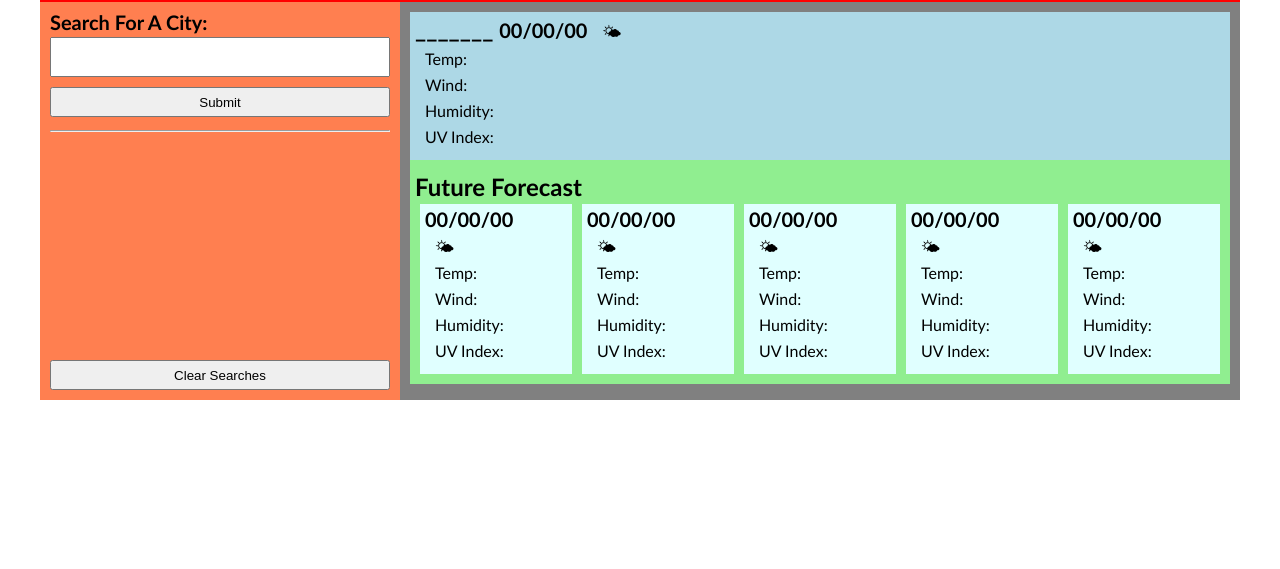
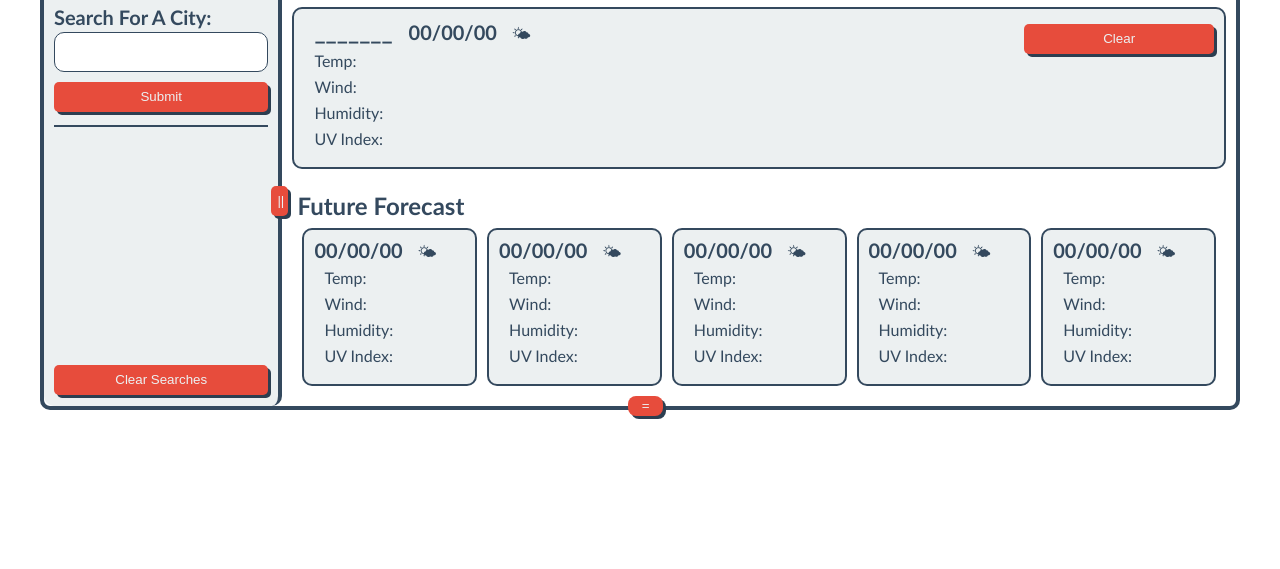
Before and after one commit to th19776675/week06-homework, a plain HTML site: page index.html in a window 1280 px wide. Shown: the part 231-800 px from the top of the page. Drawn offline with Linux system fonts and the light colour scheme.

Commit message:
Finalise Styling + Extra JS Functionality

```diff
--- a/assets/css/styles.css
+++ b/assets/css/styles.css
@@ -1,20 +1,32 @@
+/* Declare Variables */
+:root {
+    --main: #34495E;
+    --bg: #ECF0F1;
+    --accent: #E74C3C;
+    --accent2:#2C3E50;
+}
+
+
 /* Element Selectors */
 
 body {
     font-family:'Trebuchet MS', 'Lucida Sans Unicode', 'Lucida Grande', 'Lucida Sans', Arial, sans-serif;
     font-size: 1rem;
+    /* background: var(--bg); */
+    color: var(--main)
 }
 
 header {
-    background: red;
+    background: var(--main);
     padding: 20px;
-    border-radius: 20px 20px 0 0;
+    border-radius: 5px 5px 0 0;
 }
 
 h1 {
     text-align: center;
     font-size: 150%;
     font-weight: bold;
+    color: var(--bg)
 }
 
 h2 {
@@ -31,6 +43,7 @@ h3{
 
 hr {
     width: 100%;
+    border: solid 1px var(--main)
 }
 
 input, button {
@@ -43,6 +56,11 @@ p {
     margin: 10px;
 }
 
+span {
+    color: var(--bg);
+    padding: 0 10px;
+    border-radius: 5px;
+}
 
 /* ID Selectors */
 
@@ -57,36 +75,59 @@ p {
 
 #inner-wrapper {
     width: 1200px;
-    background: green;
-    border-radius: 20px 20px 0 0;
+    background: rgb(255, 255, 255);
+    border: solid var(--main) 4px;
+    border-radius: 10px;
+    position: absolute;
 }
+
 
 #container {
     display: flex;
     width: 100%;
     flex-direction: row;
+
 }
 
 #city-search {
-    width: 30%;
+    width: 20%;
     padding: 10px;
-    background: coral;
+    border-radius: 0 0 10px 10px;
+    background: var(--bg);
+    border-right: solid 4px var(--main);
+    position: relative;
 }
 
 #city-results {
-    width: 70%;
+    width: 80%;
     padding: 10px;
-    background: grey;
+    border-radius: 0 0 10px 0;
 }
 
 #main-forecast {
-    background: lightblue;
+    padding: 10px;
+    border: 2px solid var(--main);
+    border-radius: 10px;
+    background-color: var(--bg);
+    display: flex;
+}
+
+#main-info{
+    width: 400%;
+}
+
+#main-info h2{
+    border-radius: 5px;
+    padding: 0 10px;
+}
+
+#future-forecast {
     padding: 5px;
 }
 
-#future-forecast {
-    background: lightgreen;
-    padding: 5px;
+#future-forecast h2 {
+    padding-bottom: 5px;
+    margin-top: 20px;
 }
 
 #forecast-row {
@@ -95,8 +136,20 @@ p {
 }
 
 #saved-searches {
-    height: 210px;
+    height: 220px;
     overflow-y: auto;
+}
+
+#saved-searches button {
+    background: var(--bg);
+    border: 1px dashed var(--main);
+    border-radius: 5px;
+    color: var(--main)
+}
+
+#saved-searches button:hover {
+    border: 1px solid var(--main);
+    background: #f1f5f7
 }
 
 /* Class Selectors */
@@ -104,11 +157,15 @@ p {
 
 .search-input {
     height: 40px;
+    border-radius: 10px;
+    border: 1px solid var(--main);
+    padding: 0 10px;
 }
 
 .card-container {
     width: 20%;
     padding: 5px;
+
 }
 
 .inline {
@@ -116,8 +173,10 @@ p {
 }
 
 .forecast-card {
-    background: lightcyan;
-    padding: 5px;
+    background: var(--bg);
+    padding: 10px;
+    border: 2px solid var(--main);
+    border-radius: 10px;
 }
 
 .clear-btn {
@@ -128,3 +187,32 @@ p {
     margin: 0 0 10px 10px;
     display: inline-block
 }
+
+.btn {
+    background-color: var(--accent);
+    color: var(--bg);
+    border: 0;
+    border-radius: 5px;
+    box-shadow: 3px 3px var(--accent2);
+}
+
+.btn:hover {
+    transform: translate(1px, 1px);
+    box-shadow: 2px 2px var(--accent2);
+}
+
+.close-btn {
+    position: absolute;
+    width: 17px;
+    right: -10px;
+    top: 45%;
+}
+
+.widget-btn {
+    position: absolute;
+    width: 35px;
+    height: 20px;
+    bottom: -15px;
+    left: 49%;
+    border-radius: 8px;
+}
--- a/assets/js/main.js
+++ b/assets/js/main.js
@@ -18,6 +18,17 @@ const humidityFields = document.querySelectorAll(".humidity")
 const uvFields = document.querySelectorAll(".uv")
 const uvIndicator = document.querySelectorAll("span")
 
+const refreshBtn = document.querySelector(".refresh-btn")
+
+const closeBtn = document.querySelector(".close-btn")
+const citySearch = document.querySelector("#city-search")
+const searchWrapper = document.querySelector("#search-wrapper")
+const cityResults = document.querySelector("#city-results")
+
+const widgetBtn = document.querySelector(".widget-btn")
+const container = document.querySelector("#container")
+const innerWrapper = document.querySelector("#inner-wrapper")
+
 let recentSearches = []
 
 // Searching + Recently Searched
@@ -26,7 +37,6 @@ searchForm.addEventListener("submit", function(event){
     event.preventDefault()
     getCoords(searchInput.value.trim(), true)
     searchInput.value = ""
-    console.log(recentSearches)
 })
 
 clearBtn.addEventListener("click", function(){
@@ -47,7 +57,6 @@ function createSavedSearch(city) {
 
 savedSearches.addEventListener("click", function(event){
     if (event.target.localName === "button") {
-        console.log(event.target)
         getCoords(event.target.textContent, false)
         searchInput.value = ""
     }
@@ -88,11 +97,11 @@ function getConditions(currentConditions) {
 
 function checkUV(UV) {
     if (0 <= UV && UV <3) {
-        return "lightgreen"
+        return "#27AE60"
     } else if (3 <= UV && UV < 7) {
-        return "yellow"
+        return "#F1C40F"
     } else {
-        return "red"
+        return "#E74C3C"
     }
 }
 
@@ -109,6 +118,8 @@ function getCoords(city, createCondition) {
                         if (createCondition === true){
                             createSavedSearch(city)
                         }
+                        mainTitle.textContent = "..."
+                        mainTitle.style = "color: var(--bg); background: var(--main)"
                         fillWeather(data[0].lat, data[0].lon, city)
                         return
                     }
@@ -125,16 +136,14 @@ function fillWeather(lat, lon, title) {
         .then(function (response) {
             if (response.ok) {
                 response.json().then(function (data) {
-                    console.log(data)
                     mainTitle.textContent = capitalizeFirstLetter(title)
                     for (let i = 0; i < 6; i++) {
                         dateFields[i].textContent = new Date(data.daily[i].dt*1000).toLocaleDateString("en-AU");
                         tempFields[i].textContent = `Temp: ${data.daily[i].temp.day} °C`
                         windFields[i].textContent = `Wind: ${data.daily[i].wind_speed} MPH`
                         humidityFields[i].textContent = `Humidity: ${data.daily[i].humidity} %`
-                        uvFields[i].textContent = `UV Index: ${data.daily[i].uvi}`
-                        uvIndicator[i].textContent = "•"
-                        uvIndicator[i].style.color = checkUV(data.daily[i].uvi)
+                        uvIndicator[i].textContent = data.daily[i].uvi
+                        uvIndicator[i].style.background = checkUV(data.daily[i].uvi)
                         conditionsFields[i].textContent = getConditions(data.daily[i].weather[0].id)
                     }
                 });
@@ -144,4 +153,79 @@ function fillWeather(lat, lon, title) {
         })
 }
 
+refreshBtn.addEventListener("click", function(){
+    location.reload();
+})
+
+let searchStatus = "Open"
+
+closeBtn.addEventListener("click", function(){
+    if (searchStatus === "Open"){
+        searchWrapper.style.display = "none"
+        citySearch.style.width = "2%"
+        cityResults.style.width = "98%"
+        searchStatus = "Closed"
+    } else {
+        searchWrapper.style.display = "block"
+        citySearch.style.width = "20%"
+        cityResults.style.width = "80%"
+        searchStatus = "Open"
+
+    }
+})
+
+let widgetStatus = "Open"
+
+widgetBtn.addEventListener("click", function(){
+    if (widgetStatus === "Open"){
+        container.style.display = "none"
+        innerWrapper.style.width = "250px"
+        widgetBtn.style.left = "42%"
+        widgetStatus = "Closed"
+    } else {
+        container.style = "flex"
+        widgetBtn.style.left = "49%"
+        innerWrapper.style.width = "1200px"
+        widgetStatus = "Open"
+
+    }
+})
+
+
 callSearches()
+
+dragElement(document.getElementById("inner-wrapper"))
+
+function dragElement(elmnt) {
+    var pos1 = 0, pos2 = 0, pos3 = 0, pos4 = 0;
+    if (document.getElementById(elmnt.id + "-header")) {
+      document.getElementById(elmnt.id + "-header").onmousedown = dragMouseDown;
+    } else {
+      elmnt.onmousedown = dragMouseDown;
+    }
+
+    function dragMouseDown(e) {
+      e = e || window.event;
+      e.preventDefault();
+      pos3 = e.clientX;
+      pos4 = e.clientY;
+      document.onmouseup = closeDragElement;
+      document.onmousemove = elementDrag;
+    }
+
+    function elementDrag(e) {
+      e = e || window.event;
+      e.preventDefault();
+      pos1 = pos3 - e.clientX;
+      pos2 = pos4 - e.clientY;
+      pos3 = e.clientX;
+      pos4 = e.clientY;
+      elmnt.style.top = (elmnt.offsetTop - pos2) + "px";
+      elmnt.style.left = (elmnt.offsetLeft - pos1) + "px";
+    }
+
+    function closeDragElement() {
+      document.onmouseup = null;
+      document.onmousemove = null;
+    }
+  }
--- a/index.html
+++ b/index.html
@@ -6,32 +6,37 @@
     <meta name="viewport" content="width=device-width, initial-scale=1.0">
     <link rel="stylesheet" href="assets/css/reset.css">
     <link rel="stylesheet" href="assets/css/styles.css">
-    <title>Weather Dashboard</title>
+    <title>Weather Widget</title>
 </head>
 <body>
     <div id="outer-wrapper">
         <div id="inner-wrapper">
-            <header>
-                <h1>Weather Dashboard</h1>
+            <header id="inner-wrapper-header">
+                <h1>Weather Widget</h1>
             </header>
+            <button class="btn widget-btn">=</button>
 
             <div id="container">
                 <aside id="city-search">
+                    <button class="btn close-btn">||</button>
+                    <div id="search-wrapper">
                         <article id="search">
                             <h3>Search For A City:</h3>
                             <form>
                                 <input type="text" class="search-input">
-                            <input type="submit" value="Submit" class="search-submit">
+                                <input type="submit" value="Submit" class="btn">
                             </form>
                         </article>
                         <hr>
                         <article id="saved-searches">
                         </article>
-                    <button class="clear-btn">Clear Searches</button>
+                        <button class="clear-btn btn">Clear Searches</button>
+                    </div>
                 </aside>
 
                 <main id="city-results">
                     <section id="main-forecast">
+                        <div id="main-info">
                             <h2 class="inline">_______ </h2>
                             <h3 class="inline date">00/00/00 </h3>
                             <p class="inline conditions">🌤</p>
@@ -40,6 +45,8 @@
                             <p class="humidity">Humidity: </p>
                             <p class="uv">UV Index: </p>
                             <span></span>
+                        </div>
+                    <button class="refresh-btn btn">Clear</button>
 
                     </section>
                     <section id="future-forecast">
@@ -47,8 +54,8 @@
                         <div id="forecast-row">
                             <div class="card-container">
                                 <article class="forecast-card">
-                                    <h3 class="date">00/00/00 </h3>
-                                    <p class="conditions">🌤</p>
+                                    <h3 class="inline date">00/00/00 </h3>
+                                    <p class="inline conditions">🌤</p>
                                     <p class="temp">Temp: </p>
                                     <p class="wind">Wind: </p>
                                     <p class="humidity">Humidity: </p>
@@ -58,8 +65,8 @@
                             </div>
                             <div class="card-container">
                                 <article class="forecast-card">
-                                    <h3 class="date">00/00/00 </h3>
-                                    <p class="conditions">🌤</p>
+                                    <h3 class="inline date">00/00/00 </h3>
+                                    <p class="inline conditions">🌤</p>
                                     <p class="temp">Temp: </p>
                                     <p class="wind">Wind: </p>
                                     <p class="humidity">Humidity: </p>
@@ -69,8 +76,8 @@
                             </div>
                             <div class="card-container">
                                 <article class="forecast-card">
-                                    <h3 class="date">00/00/00 </h3>
-                                    <p class="conditions">🌤</p>
+                                    <h3 class="inline date">00/00/00 </h3>
+                                    <p class="inline conditions">🌤</p>
                                     <p class="temp">Temp: </p>
                                     <p class="wind">Wind: </p>
                                     <p class="humidity">Humidity: </p>
@@ -80,8 +87,8 @@
                             </div>
                             <div class="card-container">
                                 <article class="forecast-card">
-                                    <h3 class="date">00/00/00 </h3>
-                                    <p class="conditions">🌤</p>
+                                    <h3 class="inline date">00/00/00 </h3>
+                                    <p class="inline conditions">🌤</p>
                                     <p class="temp">Temp: </p>
                                     <p class="wind">Wind: </p>
                                     <p class="humidity">Humidity: </p>
@@ -91,8 +98,8 @@
                             </div>
                             <div class="card-container">
                                 <article class="forecast-card">
-                                    <h3 class="date">00/00/00 </h3>
-                                    <p class="conditions">🌤</p>
+                                    <h3 class="inline date">00/00/00 </h3>
+                                    <p class="inline conditions">🌤</p>
                                     <p class="temp">Temp: </p>
                                     <p class="wind">Wind: </p>
                                     <p class="humidity">Humidity: </p>
```
Lines whose indentation alone changed are shown as unchanged.
